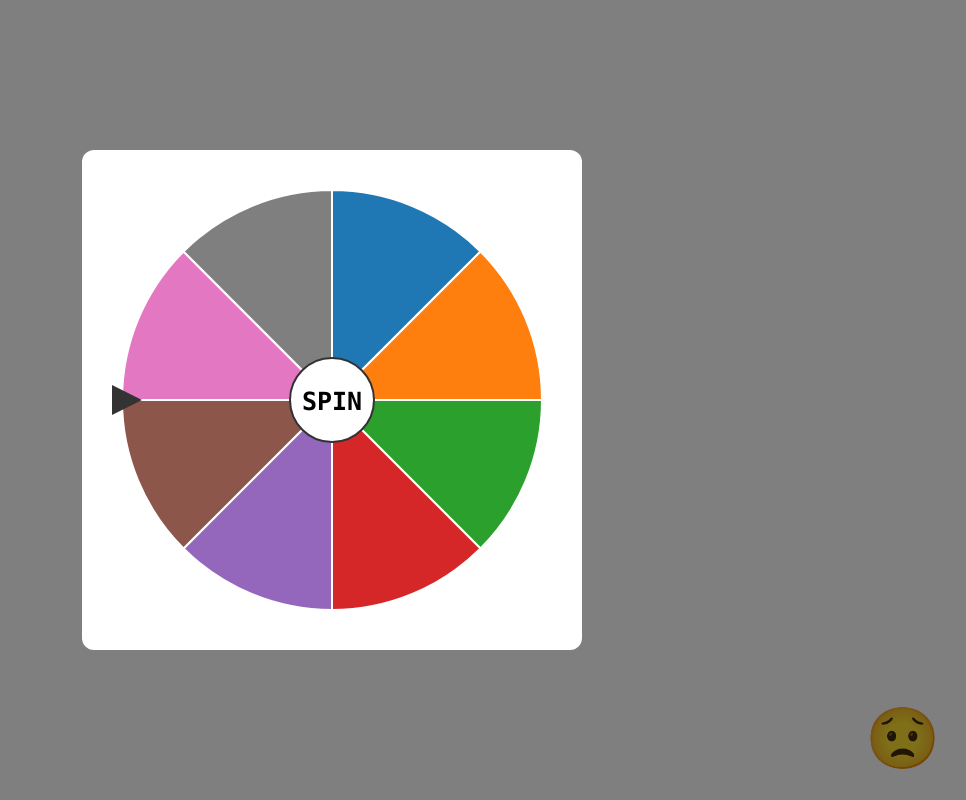
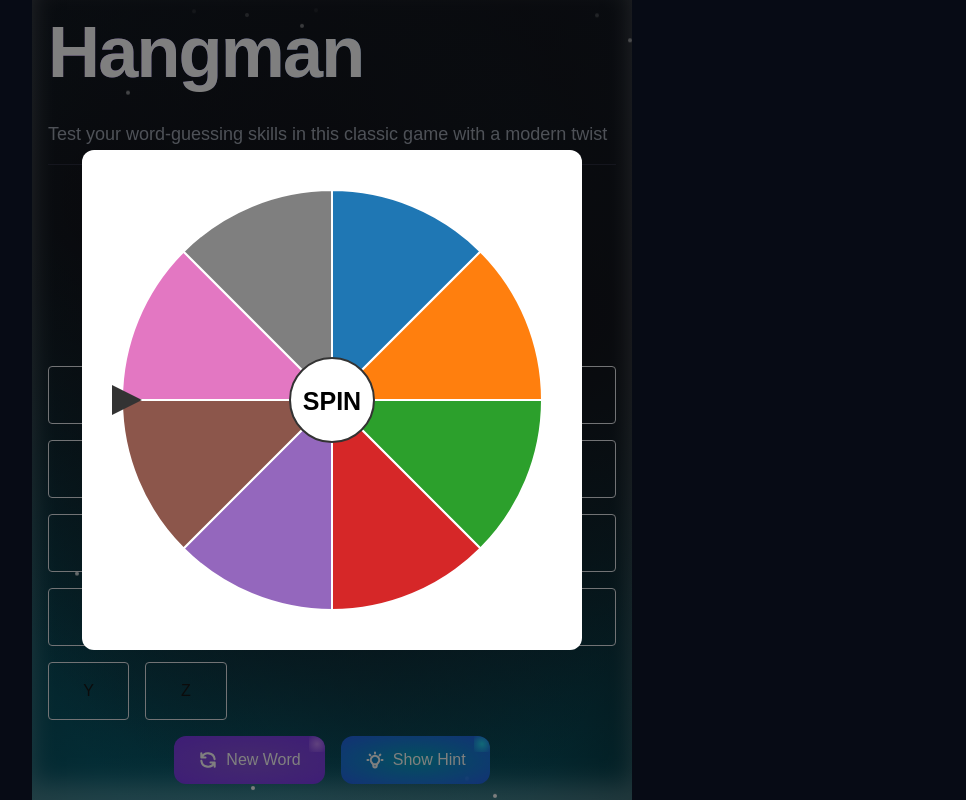
Before and after one commit to ricozama121803/HANGMAN, a Next.js app: page / in a window 1280 px wide. Shown: the whole page, without its empty margins (308-1274 px from the left). Built offline with nearby package versions, Linux system fonts and the light colour scheme.

Commit message:
UI added

```diff
--- a/src/app/page.js
+++ b/src/app/page.js
@@ -1,17 +1,14 @@
 'use client'
-import { useState, useEffect } from 'react'
-import { useTrail } from '@react-spring/web'
-import Letter from '@/components/Letter'
+import { useHangmanGame } from '@/hooks/useHangmanGame'
+import WordDisplay from '@/components/WordDisplay'
+import GameControls from '@/components/GameControls'
 import Keyboard from '@/components/Keyboard'
 import Celebration from '@/components/Celebration'
 import Judge from '@/components/Judge'
 import SpinWheel from '@/components/SpinWheel'
 import HintModal from '@/components/HintModal'
-import { getRandomWord } from '@/data/wordData'
 import Marquee from '@/components/Marquee'
-import { useHangmanGame } from '@/hooks/useHangmanGame'
-import WordDisplay from '@/components/WordDisplay'
-import GameControls from '@/components/GameControls'
+import CardWrapper from '@/components/CardWrapper'
 
 export default function HangmanGame() {
   const {
@@ -31,20 +28,23 @@ export default function HangmanGame() {
   if (!word) return null
 
   return (
-    <main className="min-h-screen flex flex-col items-center justify-center p-4 sm:p-8 font-mono">
-      <h1 className="text-2xl sm:text-4xl font-bold mb-4 sm:mb-8">Hangman Game</h1>
+    <div className="fixed inset-0 flex items-center justify-center bg-slate-900">
+      <div className="relative flex items-center justify-center">
+        <CardWrapper>
+          {remainingGuesses <= 0 && <Marquee />}
 
+          <div className="relative flex flex-col items-center gap-4">
             <WordDisplay word={word} rotations={rotations} />
 
-      {remainingGuesses <= 0 ? (
-        <Marquee />
-      ) : (
-        <div className="mb-4 text-sm sm:text-base">
+            {remainingGuesses > 0 && (
+              <div className="text-sm text-center text-gray-300">
                 Remaining Guesses: {remainingGuesses}
               </div>
             )}
+          </div>
 
-      <div className="w-full max-w-md px-2 sm:px-0">
+          <div className="mt-auto flex flex-col gap-4">
+            <div className="w-full">
               <Keyboard
                 onGuess={handleGuess}
                 guessedLetters={guessedLetters}
@@ -52,10 +52,13 @@ export default function HangmanGame() {
               />
             </div>
 
+            <div className="flex justify-center gap-4">
               <GameControls
                 onNewWord={handleNewWord}
                 onShowHint={() => setShowHint(true)}
               />
+            </div>
+          </div>
 
           {showSpinWheel && (
             <SpinWheel
@@ -72,7 +75,13 @@ export default function HangmanGame() {
           )}
 
           {isComplete && <Celebration />}
-      <Judge isComplete={isComplete} remainingGuesses={remainingGuesses} />
-    </main>
+        </CardWrapper>
+      </div>
+    </div>
   )
+
+
+
+
+
 }
--- /dev/null
+++ b/src/components/CardWrapper.js
@@ -0,0 +1,49 @@
+'use client'
+import Title from './Title'
+
+export default function CardWrapper({ children }) {
+  return (
+    <div className="relative flex flex-col gap-4 p-4 w-[100vw] max-w-[600px] h-[100vh] bg-[#161823] shadow-[0_-16px_24px_0_rgba(255,255,255,0.25)_inset] overflow-hidden"
+      style={{
+        backgroundImage: `
+          radial-gradient(at 88% 40%, hsla(240, 15%, 9%, 1) 0px, transparent 85%),
+          radial-gradient(at 49% 30%, hsla(240, 15%, 9%, 1) 0px, transparent 85%),
+          radial-gradient(at 14% 26%, hsla(240, 15%, 9%, 1) 0px, transparent 85%),
+          radial-gradient(at 0% 64%, hsl(189, 99%, 26%) 0px, transparent 85%),
+          radial-gradient(at 41% 94%, hsl(189, 97%, 36%) 0px, transparent 85%),
+          radial-gradient(at 100% 99%, hsl(188, 94%, 13%) 0px, transparent 85%)
+        `
+      }}>
+      {/* Border animation */}
+      <div className="absolute -z-10 inset-0 overflow-hidden rounded-2xl">
+        <div className="absolute inset-[-1px] bg-gradient-to-b from-white/50 to-white/5 rounded-2xl">
+          <div className="absolute top-1/2 left-1/2 -translate-x-1/2 -translate-y-1/2 w-[200%] h-40 bg-gradient-to-b from-transparent via-[#00D1FF] to-transparent animate-[spin_8s_linear_infinite]" />
+        </div>
+      </div>
+
+      {/* Floating particles */}
+      <div className="absolute inset-0 overflow-hidden pointer-events-none">
+        {[...Array(20)].map((_, i) => (
+          <i key={i}
+             className={`absolute w-1 h-1 bg-white rounded-full animate-floating opacity-${Math.random() > 0.5 ? '100' : '70'}`}
+             style={{
+               left: `${Math.random() * 100}%`,
+               bottom: '-10px',
+               animationDuration: `${2 + Math.random()}s`,
+               animationDelay: `${Math.random()}s`
+             }}
+          />
+        ))}
+      </div>
+
+      <Title />
+
+      <hr className="w-full h-[0.5px] bg-[#2a2c3d] border-0" />
+
+      {/* Content container */}
+      <div className="relative z-10 flex flex-col gap-4 flex-1">
+        {children}
+      </div>
+    </div>
+  )
+}
--- a/src/components/GameControls.js
+++ b/src/components/GameControls.js
@@ -1,18 +1,47 @@
 export default function GameControls({ onNewWord, onShowHint }) {
   return (
-      <div className="flex gap-4">
+    <>
       <button
         onClick={onNewWord}
-          className="mt-6 sm:mt-8 px-4 py-2 bg-blue-500 text-white rounded-lg hover:bg-blue-600 active:bg-blue-700 transition-colors text-sm sm:text-base"
+        className="relative flex items-center justify-center px-6 py-3 overflow-hidden rounded-xl bg-gradient-radial from-purple-500/80 to-violet-600 group"
       >
+        <span className="absolute top-0 right-0 w-4 h-4 transition-all duration-500 bg-gradient-radial from-purple-400 to-transparent rounded-tr-xl group-hover:-mt-4 group-hover:-mr-4 group-hover:shadow-black/20" />
+
+        <span className="relative flex items-center gap-2 text-white font-medium z-10">
+          <svg className="w-5 h-5 transition-all duration-300 group-hover:fill-white"
+               fill="none"
+               stroke="currentColor"
+               viewBox="0 0 24 24">
+            <path strokeLinecap="round"
+                  strokeLinejoin="round"
+                  strokeWidth="2.5"
+                  d="M4 4v5h.582m15.356 2A8.001 8.001 0 004.582 9m0 0H9m11 11v-5h-.581m0 0a8.003 8.003 0 01-15.357-2m15.357 2H15"
+            />
+          </svg>
           New Word
+        </span>
       </button>
+
       <button
         onClick={onShowHint}
-          className="mt-6 sm:mt-8 px-4 py-2 bg-purple-500 text-white rounded-lg hover:bg-purple-600 active:bg-purple-700 transition-colors text-sm sm:text-base"
+        className="relative flex items-center justify-center px-6 py-3 overflow-hidden rounded-xl bg-gradient-radial from-cyan-500/80 to-blue-600 group"
       >
+        <span className="absolute top-0 right-0 w-4 h-4 transition-all duration-500 bg-gradient-radial from-cyan-400 to-transparent rounded-tr-xl group-hover:-mt-4 group-hover:-mr-4 group-hover:shadow-black/20" />
+
+        <span className="relative flex items-center gap-2 text-white font-medium z-10">
+          <svg className="w-5 h-5 transition-all duration-300 group-hover:fill-white"
+               fill="none"
+               stroke="currentColor"
+               viewBox="0 0 24 24">
+            <path strokeLinecap="round"
+                  strokeLinejoin="round"
+                  strokeWidth="2.5"
+                  d="M9.663 17h4.673M12 3v1m6.364 1.636l-.707.707M21 12h-1M4 12H3m3.343-5.657l-.707-.707m2.828 9.9a5 5 0 117.072 0l-.548.547A3.374 3.374 0 0014 18.469V19a2 2 0 11-4 0v-.531c0-.895-.356-1.754-.988-2.386l-.548-.547z"
+            />
+          </svg>
           Show Hint
+        </span>
       </button>
-      </div>
+    </>
   )
 }
--- a/src/components/Keyboard.js
+++ b/src/components/Keyboard.js
@@ -2,13 +2,13 @@
 
 export default function Keyboard({ onGuess, guessedLetters, disabled }) {
   return (
-    <div className="grid grid-cols-7 gap-2">
+    <div className="grid grid-cols-6 gap-4">
       {Array.from('ABCDEFGHIJKLMNOPQRSTUVWXYZ').map((letter) => (
         <button
           key={letter}
           onClick={() => onGuess(letter)}
           disabled={disabled || guessedLetters.includes(letter)}
-          className="p-2 border rounded hover:bg-gray-100 disabled:opacity-50 disabled:cursor-not-allowed"
+          className="p-4 border rounded hover:bg-gray-100 disabled:opacity-10 disabled:cursor-not-allowed"
         >
           {letter}
         </button>
--- a/src/components/Marquee.js
+++ b/src/components/Marquee.js
@@ -1,11 +1,11 @@
 export default function Marquee() {
   return (
-      <div className="fixed top-0 left-0 right-0 bg-red-500 text-white py-3 z-50">
+    <div className="relative w-full bg-gradient-to-r from-[#161823] via-[#b71c1c] to-[#161823] text-white py-3 rounded-xl shadow-[0_-16px_24px_0_rgba(255,255,255,0.25)_inset]">
       <div className="flex whitespace-nowrap overflow-hidden">
-          <div className="animate-marquee inline-block">
+        <div className="animate-marquee inline-block text-lg font-medium">
           No more guesses, click &quot;New Word&quot; to play again! &nbsp;
         </div>
-          <div className="animate-marquee inline-block">
+        <div className="animate-marquee inline-block text-lg font-medium">
           No more guesses, click &quot;New Word&quot; to play again! &nbsp;
         </div>
       </div>
--- /dev/null
+++ b/src/components/Title.js
@@ -0,0 +1,12 @@
+export default function Title() {
+    return (
+      <div className='flex-none space-y-2 w-full'>
+        <h1 className="text-5xl md:text-6xl lg:text-7xl text-white font-extrabold bg-clip-text text-transparent bg-gradient-to-r from-purple-500 to-cyan-500 tracking-tight mb-8">
+          Hangman
+        </h1>
+        <p className="text-base md:text-lg text-gray-400 mb-8">
+          Test your word-guessing skills in this classic game with a modern twist
+        </p>
+      </div>
+    )
+  }
--- a/tailwind.config.js
+++ b/tailwind.config.js
@@ -7,18 +7,33 @@ module.exports = {
   ],
   theme: {
     extend: {
+      backgroundImage: {
+        'gradient-conic': 'conic-gradient(var(--tw-gradient-stops))',
+        'gradient-radial': 'radial-gradient(var(--tw-gradient-stops))',
+      },
       colors: {
         background: "var(--background)",
         foreground: "var(--foreground)",
       },
       animation: {
         marquee: 'marquee 20s linear infinite',
+        floating: 'floating 3s infinite ease-in-out',
+        spin: 'spin 8s linear infinite',
       },
       keyframes: {
         marquee: {
           '0%': { transform: 'translateX(100%)' },
           '100%': { transform: 'translateX(-100%)' },
         },
+        floating: {
+          '0%': { transform: 'translateY(0)' },
+          '85%': { opacity: '0.5' },
+          '100%': { transform: 'translateY(-100vh)', opacity: '0' },
+        },
+        spin: {
+          'from': { transform: 'rotate(0deg)' },
+          'to': { transform: 'rotate(360deg)' },
+        },
       },
     },
   },
```
Lines whose indentation alone changed are shown as unchanged.
